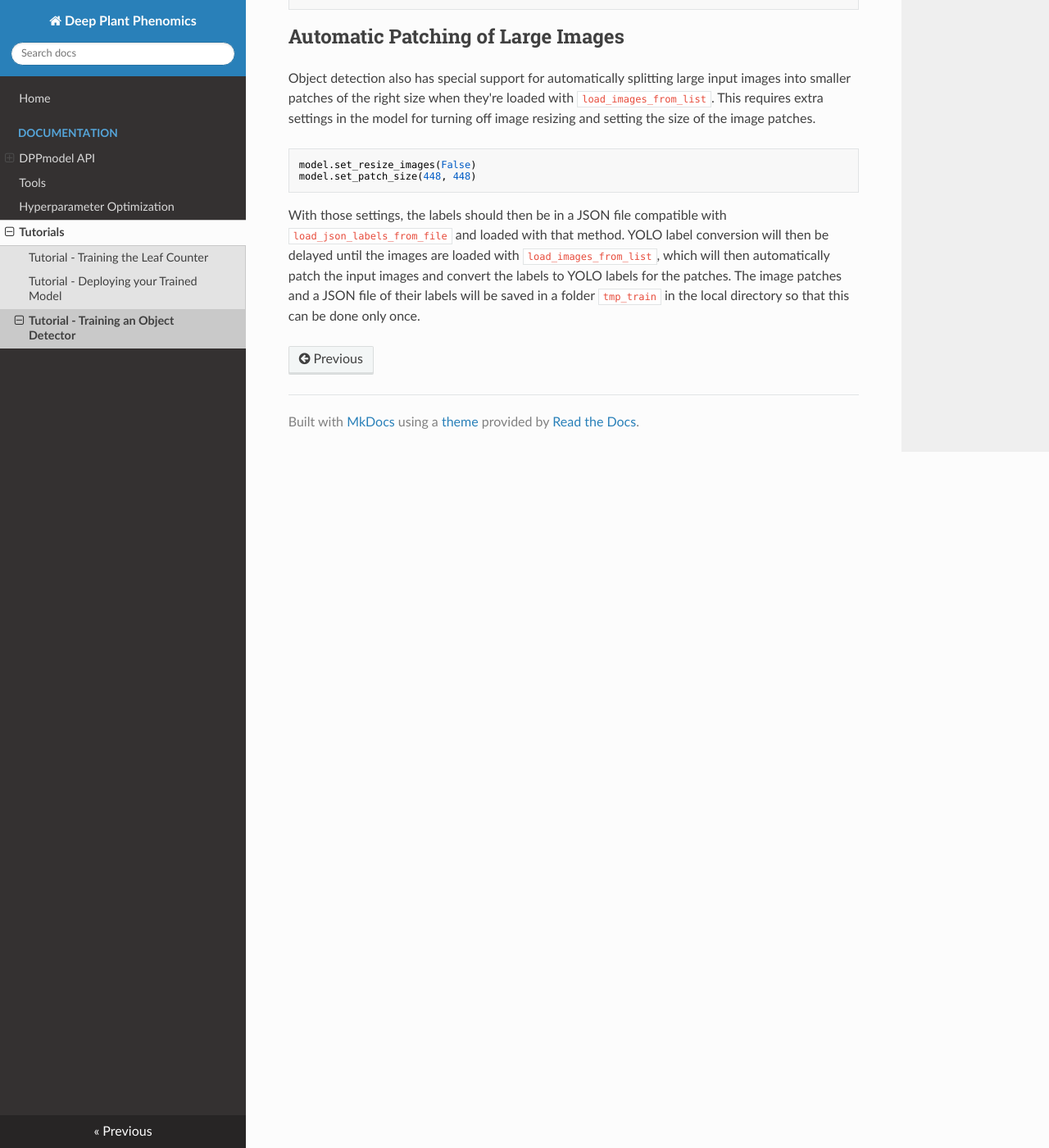
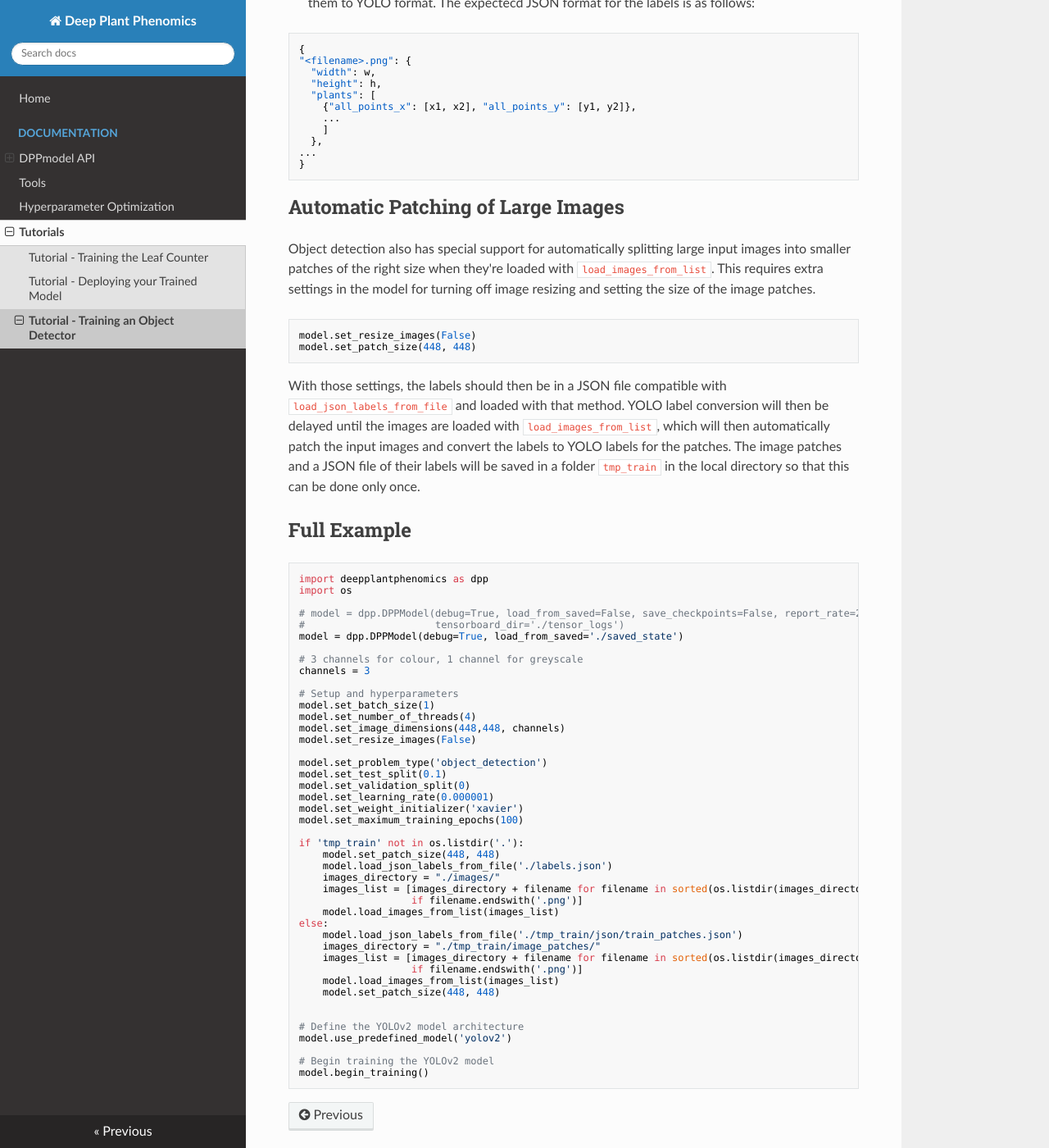
Before and after one commit to p2irc/deepplantphenomics, an MkDocs documentation site: the page built from docs/Tutorial-Training-An-Object-Detector.md, in a window 1280 px wide and 1400 px high, scrolled down 1560 px. Shown: the whole window at 82% size. Built offline with MkDocs 1.6.1, drawn with Linux system fonts in a browser that asks for light colours; nearby versions of some CDN libraries; old or Windows-style settings are respelled for this version of MkDocs; some of the changed text lies outside the part shown.

Commit message:
Add YOLOv2 example and document use_predefined_model

````diff
--- a/docs/Tutorial-Training-An-Object-Detector.md
+++ b/docs/Tutorial-Training-An-Object-Detector.md
@@ -1,6 +1,14 @@
 Among the kinds of tasks DPP can train models for, it can be used to train a single-class object detector. The object detection in DPP is based on the YOLO object detector ([YOLOv2 specifically](https://arxiv.org/pdf/1612.08242.pdf)). YOLO's methodology splits images into grids and makes multiple bounding box predictions in each grid square alongside a prediction for whether there is an object and what kind of object it is (in multi-class detectors).
 
 The overall structure and process of setting up and training a model is similar to other DPP models (see the [Leaf Counter training tutorial](/Tutorial-Training-The-Leaf-Counter/) for a detailed description of this). This tutorial largely covers the differences in model setup and data/label loading specific to training YOLO object detectors in DPP.
+
+## YOLO v2 Network Layers
+
+Rather than having to create the layers yourself, the YOLO v2 network is available as a predifined model in DPP. After configuring the model settings and loading in the dataset, the model layers can be setup using:
+
+```python
+model.use_predefined_model('yolov2')
+```
 
 ## YOLO Object Detector Settings
 
@@ -61,3 +69,52 @@
 ```
 
 With those settings, the labels should then be in a JSON file compatible with `load_json_labels_from_file` and loaded with that method. YOLO label conversion will then be delayed until the images are  loaded with `load_images_from_list`, which will then automatically patch the input images and convert the labels to YOLO labels for the patches. The image patches and a JSON file of their labels will be saved in a folder `tmp_train` in the local directory so that this can be done only once.
+
+## Full Example
+
+```python
+import deepplantphenomics as dpp
+import os
+
+# model = dpp.DPPModel(debug=True, load_from_saved=False, save_checkpoints=False, report_rate=20,
+#                      tensorboard_dir='./tensor_logs')
+model = dpp.DPPModel(debug=True, load_from_saved='./saved_state')
+
+# 3 channels for colour, 1 channel for greyscale
+channels = 3
+
+# Setup and hyperparameters
+model.set_batch_size(1)
+model.set_number_of_threads(4)
+model.set_image_dimensions(448,448, channels)
+model.set_resize_images(False)
+
+model.set_problem_type('object_detection')
+model.set_test_split(0.1)
+model.set_validation_split(0)
+model.set_learning_rate(0.000001)
+model.set_weight_initializer('xavier')
+model.set_maximum_training_epochs(100)
+
+if 'tmp_train' not in os.listdir('.'):
+    model.set_patch_size(448, 448)
+    model.load_json_labels_from_file('./labels.json')
+    images_directory = "./images/"
+    images_list = [images_directory + filename for filename in sorted(os.listdir(images_directory))
+                   if filename.endswith('.png')]
+    model.load_images_from_list(images_list)
+else:
+    model.load_json_labels_from_file('./tmp_train/json/train_patches.json')
+    images_directory = "./tmp_train/image_patches/"
+    images_list = [images_directory + filename for filename in sorted(os.listdir(images_directory))
+                   if filename.endswith('.png')]
+    model.load_images_from_list(images_list)
+    model.set_patch_size(448, 448)
+
+
+# Define the YOLOv2 model architecture
+model.use_predefined_model('yolov2')
+
+# Begin training the YOLOv2 model
+model.begin_training()
+```
````
Also changed, not shown: docs/Neural-Network-Layers.md (+18 -0 lines), 1 other file.
